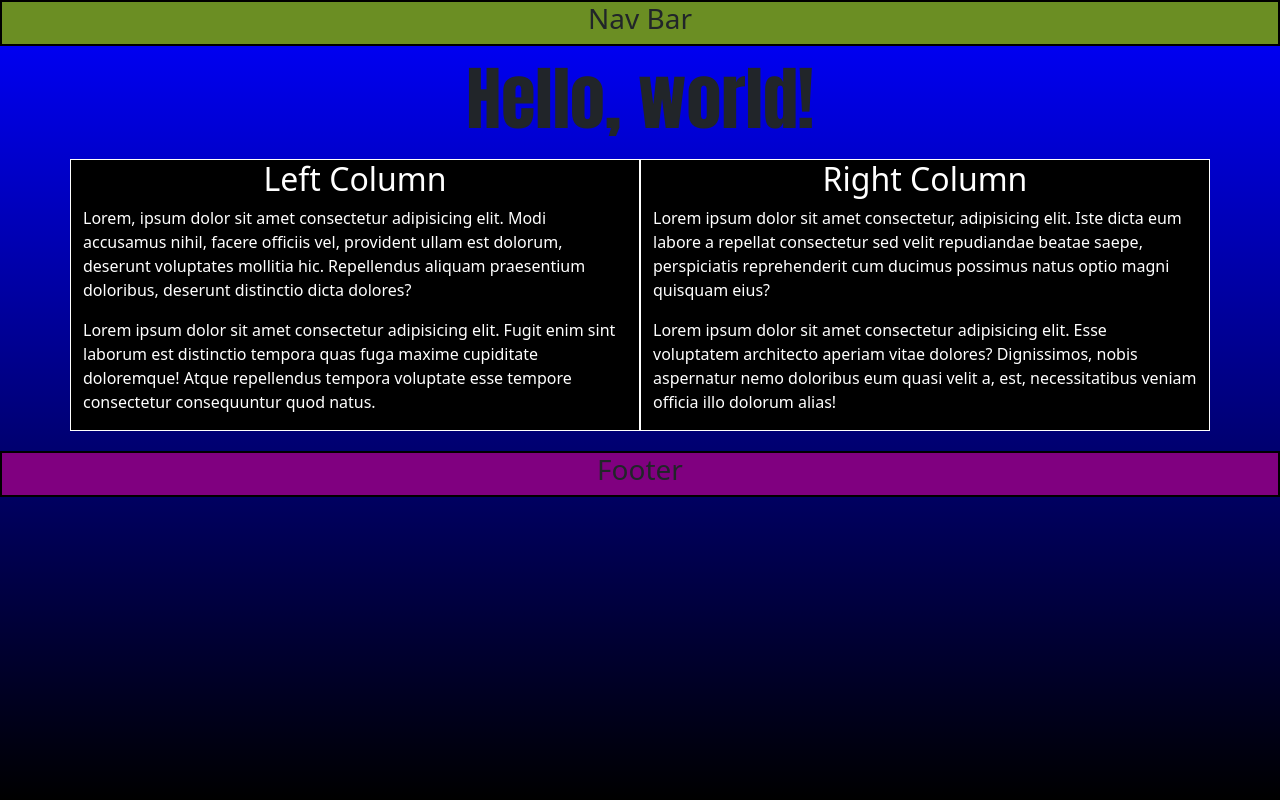
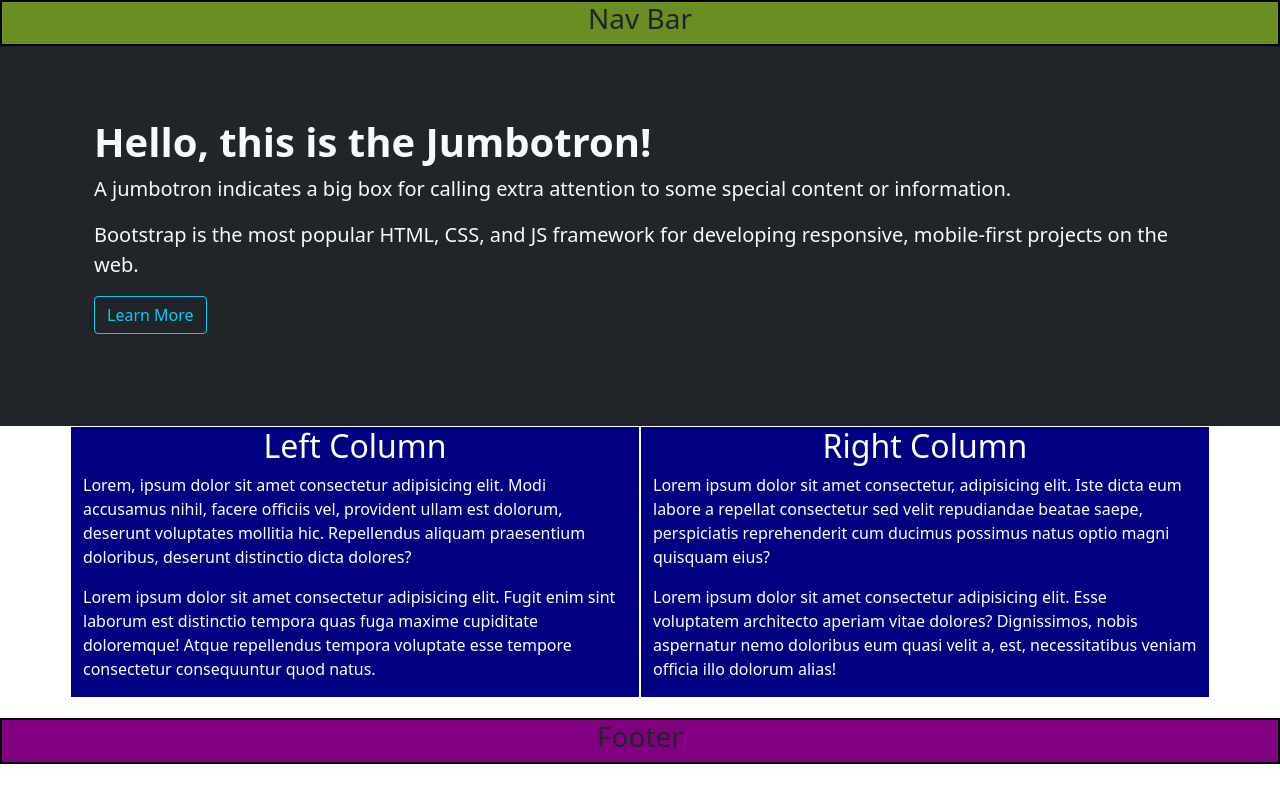
Before and after one commit to szcarbajal/collab-practice, a plain HTML site: page index.html in a window 1280 px wide. Drawn offline with nearby package versions, Linux system fonts and the light colour scheme.

Commit message:
updated index.html and style.css for Day 5 THC

```diff
--- a/index.html
+++ b/index.html
@@ -3,19 +3,14 @@
 <html lang="en">
 
   <head>
-        <!-- Required meta tags -->
         <meta charset="utf-8">
         <meta name="viewport"
         content="width=device-width, initial-scale=1">
-
-        <!-- Bootstrap CSS -->
         <link href="https://cdn.jsdelivr.net/npm/bootstrap@5.1.3/dist/css/bootstrap.min.css"
         rel="stylesheet"
         integrity="sha384-1BmE4kWBq78iYhFldvKuhfTAU6auU8tT94WrHftjDbrCEXSU1oBoqyl2QvZ6jIW3"
         crossorigin="anonymous">
-
         <link rel="stylesheet" href="style.css">
-
         <title>Hello, world!</title>
   </head>
 
@@ -24,9 +19,18 @@
             <h3>Nav Bar</h3>
       </nav>
 
-      <header>
+      <!-- <header>
             <h1>Hello, world!</h1>
-      </header>
+      </header> --> <!--moved h1 within the Jumbotron-->
+
+      <div class="jumbotron bg-dark text-light p-5">
+            <div class="container p-4">
+                  <h1 class="fw-bold">Hello, this is the Jumbotron!</h1>
+                  <p class="fs-5">A jumbotron indicates a big box for calling extra attention to some special content or information.</p>
+                  <p class="fs-5">Bootstrap is the most popular HTML, CSS, and JS framework for developing responsive, mobile-first projects on the web.</p>
+                  <a href="https://www.w3schools.com/bootstrap/bootstrap_jumbotron_header.asp" class="btn btn-outline-info">Learn More</a>
+            </div>
+      </div>
 
       <div class="container">
             <div class="row">
--- a/style.css
+++ b/style.css
@@ -1,20 +1,20 @@
-* {
+/* * {
     box-sizing: border-box;
     text-decoration: none;
-}
+} */
 
-html {
+/* html {
     height: 100%;
-}
+} */
 
-body {
+/* body {
     background-image: -webkit-linear-gradient(blue, black);
-}
+} */
 
-h1 {
+/* h1 {
     font: 70px impact;
-    text-align: center; /*moved from index.html to style.css*/
-}
+    text-align: center;
+} */
 
 nav {
     border: 2px solid black;
@@ -29,7 +29,7 @@ nav {
 .col {
     color: white;
     border: 1px solid white;
-    background-color: black;
+    background-color: navy;
 }
 
 .col h2 {
```
